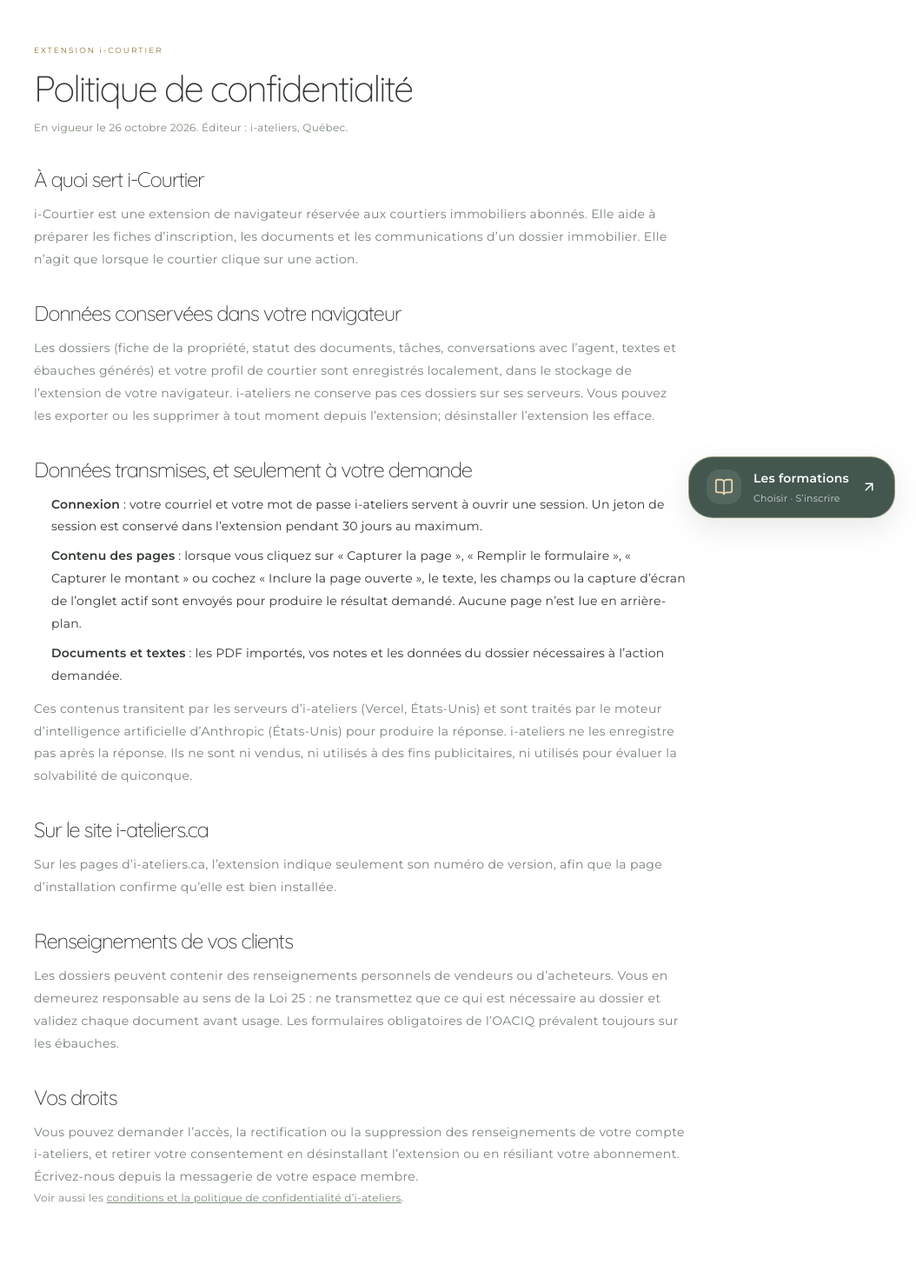
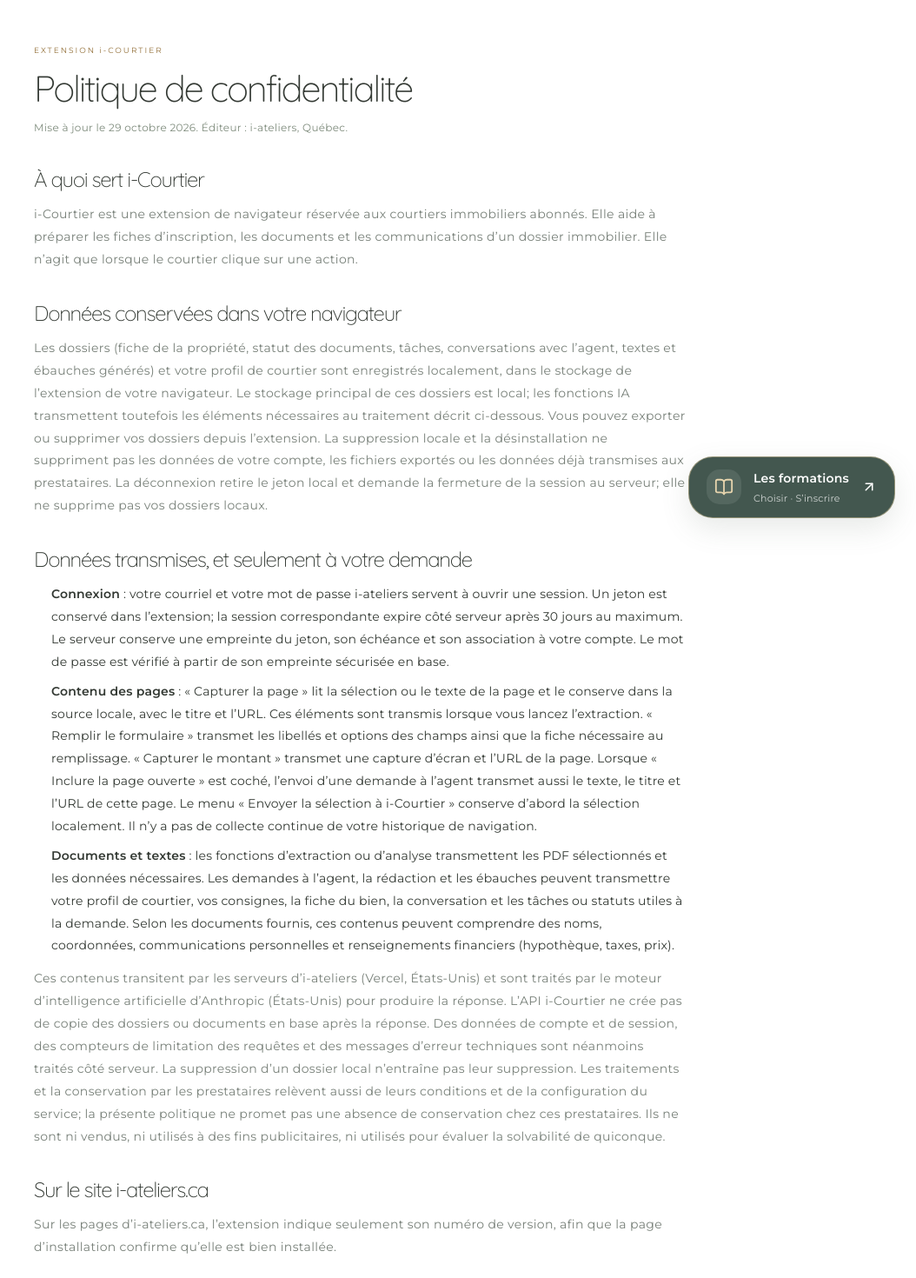
Before and after one commit to tokkimi/AI-mmo, a Next.js app: page /i-courtier/confidentialite in a window 1280 px wide. Shown: the part 180-1650 px from the top of the page at 87% size, without its empty margins (226-1280 px from the left). Built offline with nearby package versions, Linux system fonts and the light colour scheme.

Commit message:
Clarifier les données traitées et la suppression dans la confidentialité i-Courtier
Updated privacy policy text for clarity and accuracy.

```diff
--- a/app/i-courtier/confidentialite/client.tsx
+++ b/app/i-courtier/confidentialite/client.tsx
@@ -1,6 +1,7 @@
 'use client';
 
 import { PublicShell } from '../../landing';
+import Link from 'next/link';
 
 const go = (view: string) => window.location.assign('/?view=' + view);
 
@@ -10,32 +11,32 @@
       <article className="sales-section icourtier-privacy">
         <span className="eyebrow">EXTENSION i-COURTIER</span>
         <h1>Politique de confidentialité</h1>
-        <p className="muted">En vigueur le 26 octobre 2026. Éditeur : i-ateliers, Québec.</p>
+        <p className="muted">Mise à jour le 29 octobre 2026. Éditeur : i-ateliers, Québec.</p>
 
         <h2>À quoi sert i-Courtier</h2>
         <p>i-Courtier est une extension de navigateur réservée aux courtiers immobiliers abonnés. Elle aide à préparer les fiches d’inscription, les documents et les communications d’un dossier immobilier. Elle n’agit que lorsque le courtier clique sur une action.</p>
 
         <h2>Données conservées dans votre navigateur</h2>
-        <p>Les dossiers (fiche de la propriété, statut des documents, tâches, conversations avec l’agent, textes et ébauches générés) et votre profil de courtier sont enregistrés localement, dans le stockage de l’extension de votre navigateur. i-ateliers ne conserve pas ces dossiers sur ses serveurs. Vous pouvez les exporter ou les supprimer à tout moment depuis l’extension; désinstaller l’extension les efface.</p>
+        <p>Les dossiers (fiche de la propriété, statut des documents, tâches, conversations avec l’agent, textes et ébauches générés) et votre profil de courtier sont enregistrés localement, dans le stockage de l’extension de votre navigateur. Le stockage principal de ces dossiers est local; les fonctions IA transmettent toutefois les éléments nécessaires au traitement décrit ci-dessous. Vous pouvez exporter ou supprimer vos dossiers depuis l’extension. La suppression locale et la désinstallation ne suppriment pas les données de votre compte, les fichiers exportés ou les données déjà transmises aux prestataires. La déconnexion retire le jeton local et demande la fermeture de la session au serveur; elle ne supprime pas vos dossiers locaux.</p>
 
         <h2>Données transmises, et seulement à votre demande</h2>
         <ul>
-          <li><b>Connexion</b> : votre courriel et votre mot de passe i-ateliers servent à ouvrir une session. Un jeton de session est conservé dans l’extension pendant 30 jours au maximum.</li>
-          <li><b>Contenu des pages</b> : lorsque vous cliquez sur « Capturer la page », « Remplir le formulaire », « Capturer le montant » ou cochez « Inclure la page ouverte », le texte, les champs ou la capture d’écran de l’onglet actif sont envoyés pour produire le résultat demandé. Aucune page n’est lue en arrière-plan.</li>
-          <li><b>Documents et textes</b> : les PDF importés, vos notes et les données du dossier nécessaires à l’action demandée.</li>
+          <li><b>Connexion</b> : votre courriel et votre mot de passe i-ateliers servent à ouvrir une session. Un jeton est conservé dans l’extension; la session correspondante expire côté serveur après 30 jours au maximum. Le serveur conserve une empreinte du jeton, son échéance et son association à votre compte. Le mot de passe est vérifié à partir de son empreinte sécurisée en base.</li>
+          <li><b>Contenu des pages</b> : « Capturer la page » lit la sélection ou le texte de la page et le conserve dans la source locale, avec le titre et l’URL. Ces éléments sont transmis lorsque vous lancez l’extraction. « Remplir le formulaire » transmet les libellés et options des champs ainsi que la fiche nécessaire au remplissage. « Capturer le montant » transmet une capture d’écran et l’URL de la page. Lorsque « Inclure la page ouverte » est coché, l’envoi d’une demande à l’agent transmet aussi le texte, le titre et l’URL de cette page. Le menu « Envoyer la sélection à i-Courtier » conserve d’abord la sélection localement. Il n’y a pas de collecte continue de votre historique de navigation.</li>
+          <li><b>Documents et textes</b> : les fonctions d’extraction ou d’analyse transmettent les PDF sélectionnés et les données nécessaires. Les demandes à l’agent, la rédaction et les ébauches peuvent transmettre votre profil de courtier, vos consignes, la fiche du bien, la conversation et les tâches ou statuts utiles à la demande. Selon les documents fournis, ces contenus peuvent comprendre des noms, coordonnées, communications personnelles et renseignements financiers (hypothèque, taxes, prix).</li>
         </ul>
-        <p>Ces contenus transitent par les serveurs d’i-ateliers (Vercel, États-Unis) et sont traités par le moteur d’intelligence artificielle d’Anthropic (États-Unis) pour produire la réponse. i-ateliers ne les enregistre pas après la réponse. Ils ne sont ni vendus, ni utilisés à des fins publicitaires, ni utilisés pour évaluer la solvabilité de quiconque.</p>
+        <p>Ces contenus transitent par les serveurs d’i-ateliers (Vercel, États-Unis) et sont traités par le moteur d’intelligence artificielle d’Anthropic (États-Unis) pour produire la réponse. L’API i-Courtier ne crée pas de copie des dossiers ou documents en base après la réponse. Des données de compte et de session, des compteurs de limitation des requêtes et des messages d’erreur techniques sont néanmoins traités côté serveur. La suppression d’un dossier local n’entraîne pas leur suppression. Les traitements et la conservation par les prestataires relèvent aussi de leurs conditions et de la configuration du service; la présente politique ne promet pas une absence de conservation chez ces prestataires. Ils ne sont ni vendus, ni utilisés à des fins publicitaires, ni utilisés pour évaluer la solvabilité de quiconque.</p>
 
         <h2>Sur le site i-ateliers.ca</h2>
         <p>Sur les pages d’i-ateliers.ca, l’extension indique seulement son numéro de version, afin que la page d’installation confirme qu’elle est bien installée.</p>
 
         <h2>Renseignements de vos clients</h2>
-        <p>Les dossiers peuvent contenir des renseignements personnels de vendeurs ou d’acheteurs. Vous en demeurez responsable au sens de la Loi 25 : ne transmettez que ce qui est nécessaire au dossier et validez chaque document avant usage. Les formulaires obligatoires de l’OACIQ prévalent toujours sur les ébauches.</p>
+        <p>Les dossiers peuvent contenir des renseignements personnels de vendeurs ou d’acheteurs. Avant d’utiliser ces fonctions, assurez-vous d’être autorisé à transmettre ces renseignements : ne transmettez que ce qui est nécessaire au dossier et validez chaque document avant usage. Les formulaires obligatoires de l’OACIQ prévalent toujours sur les ébauches.</p>
 
         <h2>Vos droits</h2>
-        <p>Vous pouvez demander l’accès, la rectification ou la suppression des renseignements de votre compte i-ateliers, et retirer votre consentement en désinstallant l’extension ou en résiliant votre abonnement. Écrivez-nous depuis la messagerie de votre espace membre.</p>
+        <p>Vous pouvez demander l’accès, la rectification ou la suppression des renseignements de votre compte i-ateliers, et cesser les transmissions de l’extension en arrêtant d’utiliser ses fonctions ou en la désinstallant. La résiliation de l’abonnement ne constitue pas à elle seule une demande de suppression du compte ou des données déjà transmises. Écrivez-nous depuis la messagerie de votre espace membre.</p>
 
-        <p className="muted">Voir aussi les <a href="/?view=privacy">conditions et la politique de confidentialité d’i-ateliers</a>.</p>
+        <p className="muted">Voir aussi les <Link href="/?view=privacy">conditions et la politique de confidentialité d’i-ateliers</Link>.</p>
       </article>
     </PublicShell>
   );
```
